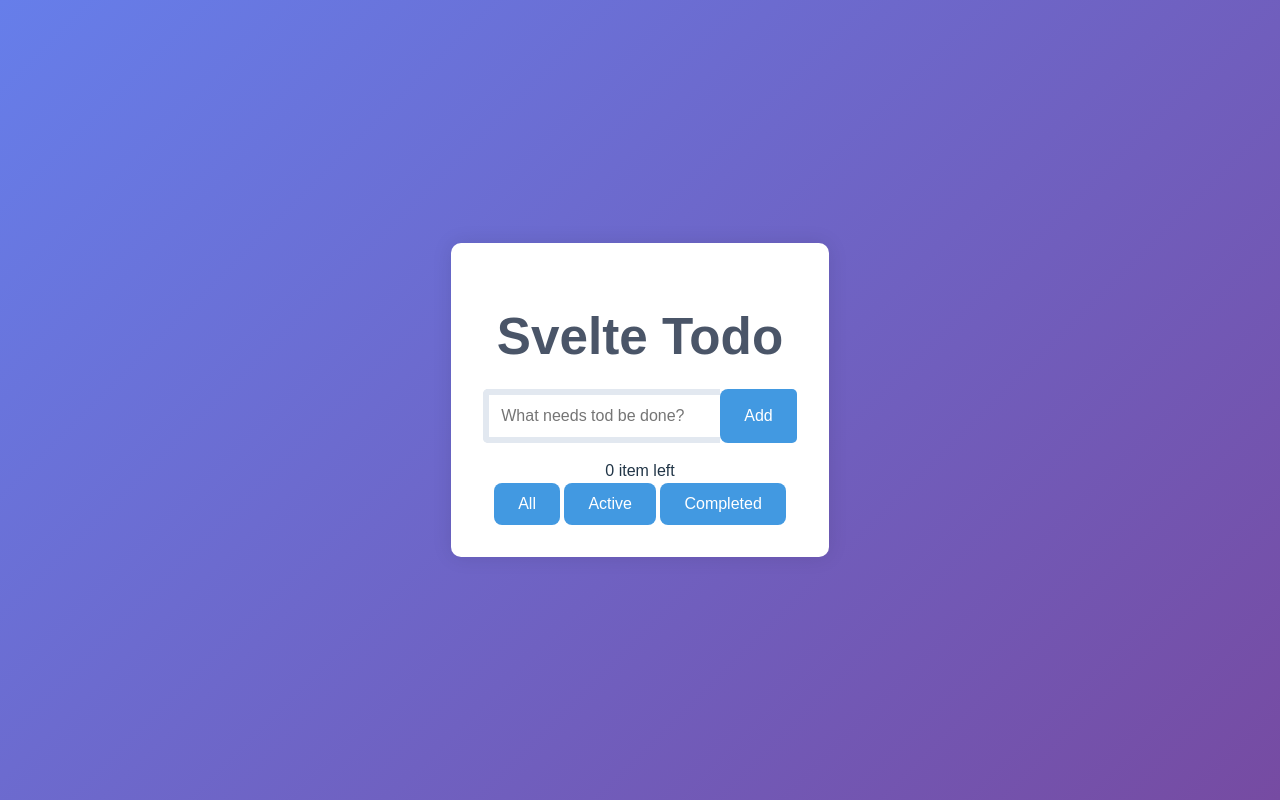
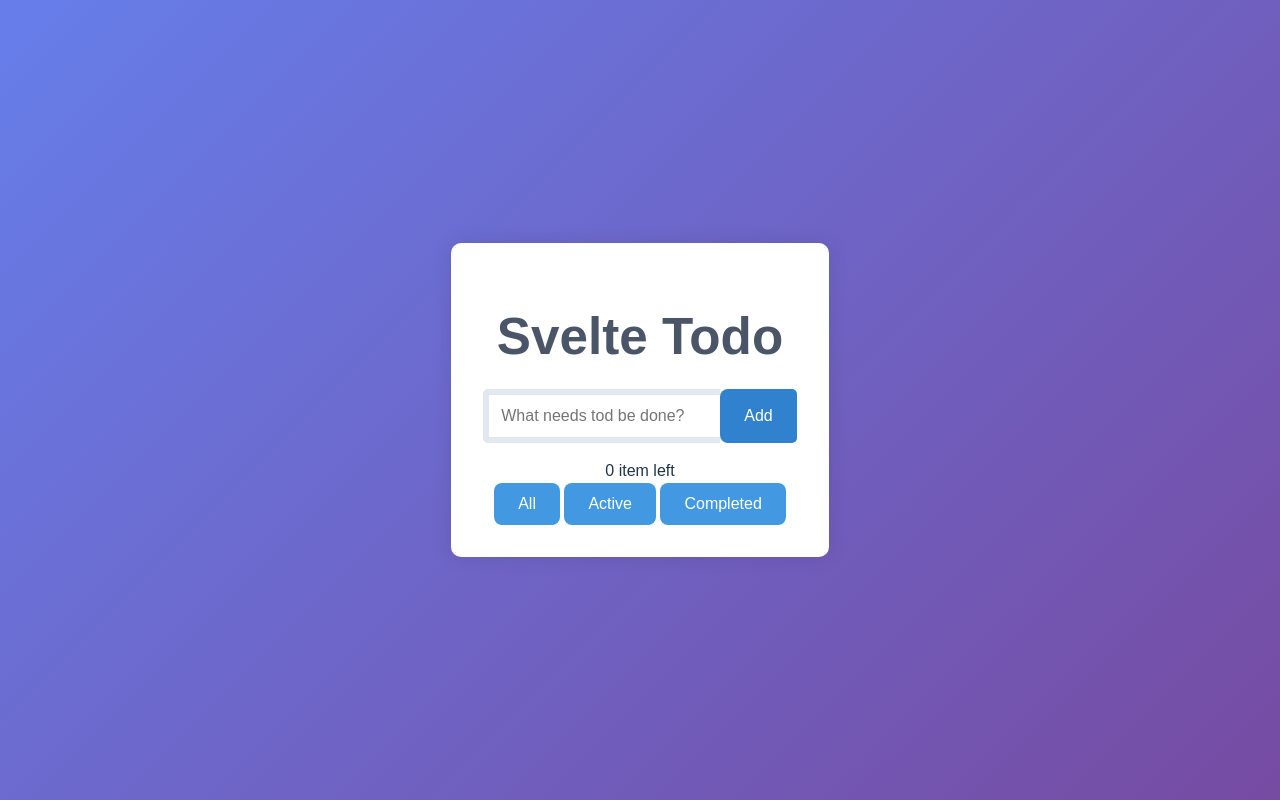
Before and after one commit to Eduardo-J-Morales/Pure-svelte-store-CRUD-TODO-App, a Svelte app: page / in a window 1280 px wide. In both pictures the pointer is over the button "Add". Built offline with nearby package versions, Linux system fonts and the light colour scheme.

Commit message:
The hover transition for the button that is inside of the form is ready.

```diff
--- a/src/App.svelte
+++ b/src/App.svelte
@@ -167,10 +167,15 @@ button {
   transition: background-color 0.3s ease;
 }
 
+button:hover {
+  background-color: #3182ce;
+}
+
 form button {
   border-top-right-radius: 5px;
   border-bottom-right-radius: 5px;
 }
 
 
+
 </style>
```
